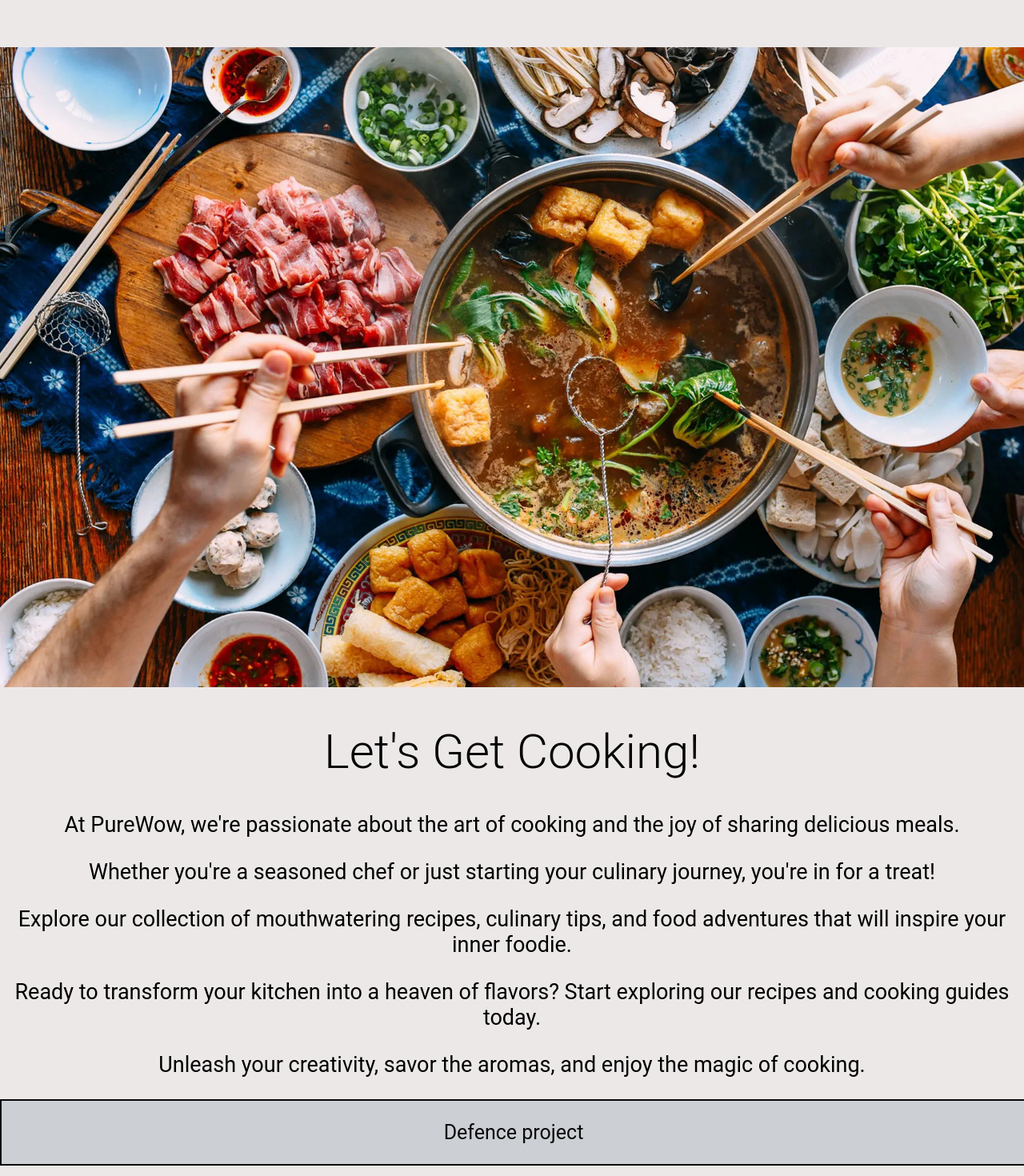
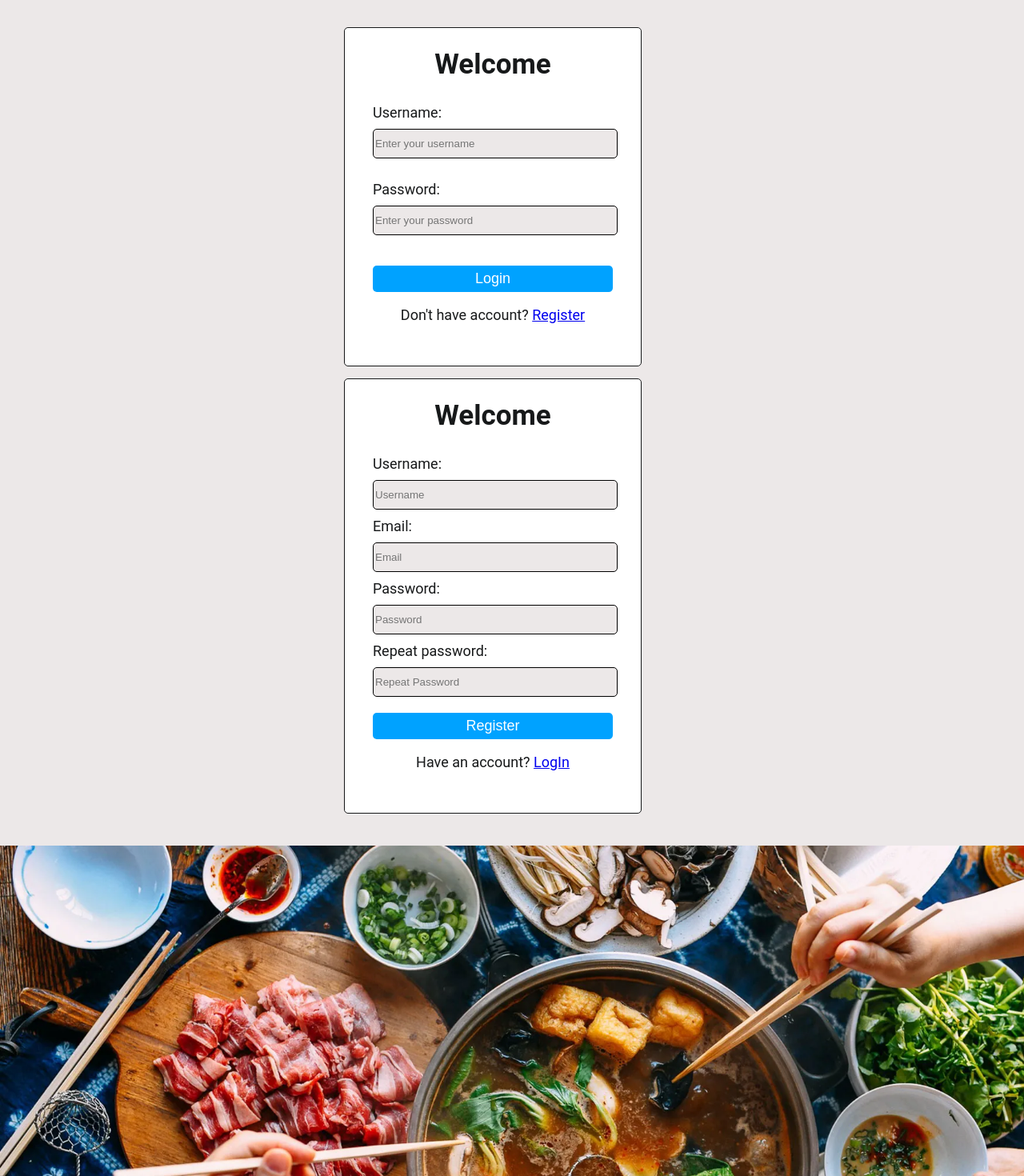
Before and after one commit to RosenValev/Purewow, a React (Vite) app in the folder client/: page / in a window 1280 px wide. Shown: the part 260-1730 px from the top of the page at 80% size. Built offline with nearby package versions, Linux system fonts and the light colour scheme; no server answers.

Commit message:
add login, register form

```diff
--- a/client/src/App.css
+++ b/client/src/App.css
@@ -1,3 +1,5 @@
+@import url(./components/login/Login.css);
+
 body {
   font-family: Roboto, sans-serif;
   font-size: 20px;
--- a/client/src/App.jsx
+++ b/client/src/App.jsx
@@ -1,6 +1,8 @@
 import { useState } from 'react'
 import './App.css'
+import Footer from './components/Footer.jsx'
 import Header from './components/Header.jsx'
+import Home from './components/Home.jsx'
 
 function App() {
     const [count, setCount] = useState(0)
@@ -9,39 +11,9 @@ function App() {
         <>
             <Header />
 
-            <main className="main-section">
-                <div>
-                    <img src="./images/what-is-hot-pot_universal.webp" alt="delicious" />
-                </div>
-                <div>
-                    <h1>Let's Get Cooking!</h1>
-                    <h2>
-                        <p>
-                            At PureWow, we're passionate about the art of cooking and the joy of
-                            sharing delicious meals.
-                        </p>
-                        <p>
-                            Whether you're a seasoned chef or just starting your culinary journey,
-                            you're in for a treat!
-                        </p>
-                        <p>
-                            Explore our collection of mouthwatering recipes, culinary tips, and
-                            food adventures that will inspire your inner foodie.
-                        </p>
-                        <p>
-                            Ready to transform your kitchen into a heaven of flavors? Start
-                            exploring our recipes and cooking guides today.
-                        </p>
-                        <p>
-                            Unleash your creativity, savor the aromas, and enjoy the magic of
-                            cooking.
-                        </p>
-                    </h2>
-                </div>
-            </main>
-            <footer>
-                <p>Defence project</p>
-            </footer>
+            <Home />
+
+            <Footer />
         </>
     )
 }
--- /dev/null
+++ b/client/src/components/Footer.jsx
@@ -0,0 +1,8 @@
+export default function Footer() {
+    return (
+        <footer>
+            <p>Defence project</p>
+        </footer>
+    );
+
+}
--- a/client/src/components/Header.jsx
+++ b/client/src/components/Header.jsx
@@ -1,4 +1,20 @@
+import { useEffect, useState } from "react";
+import * as userService from "../services/userAPI.js"
+import Login from "./login/Login.jsx";
+import Register from "./register/Register.jsx";
+
 export default function Header() {
+    const [users, setUsers] = useState([]);
+    console.log(users)
+
+    useEffect(() => {
+        userService.getAll()
+            .then(result => setUsers(result))
+            .catch(err => console.log(err));
+    }, []);
+
+
+
     return (
         <header className="header-section">
             <div className="container">
@@ -6,6 +22,7 @@ export default function Header() {
                     <div className="logo">
                         <img src="./images/purewow-logo-black.webp" alt="logo" />
                     </div>
+                    <div>
                         <ul className="menu">
                             <li className="menu-item">
                                 <a href="#">Home</a>
@@ -23,7 +40,11 @@ export default function Header() {
                             <button className="button">Register</button>
                             <button className="button">Logout</button>
                         </ul>
+                    </div>
                 </nav>
+                <Login />
+                <Register />
+
             </div>
         </header>
     )
--- /dev/null
+++ b/client/src/components/Home.jsx
@@ -0,0 +1,34 @@
+export default function Home() {
+    return (
+        <main className="main-section">
+            <div>
+                <img src="./images/what-is-hot-pot_universal.webp" alt="delicious" />
+            </div>
+            <div>
+                <h1>Let's Get Cooking!</h1>
+                <h2>
+                    <p>
+                        At PureWow, we're passionate about the art of cooking and the joy of
+                        sharing delicious meals.
+                    </p>
+                    <p>
+                        Whether you're a seasoned chef or just starting your culinary journey,
+                        you're in for a treat!
+                    </p>
+                    <p>
+                        Explore our collection of mouthwatering recipes, culinary tips, and
+                        food adventures that will inspire your inner foodie.
+                    </p>
+                    <p>
+                        Ready to transform your kitchen into a heaven of flavors? Start
+                        exploring our recipes and cooking guides today.
+                    </p>
+                    <p>
+                        Unleash your creativity, savor the aromas, and enjoy the magic of
+                        cooking.
+                    </p>
+                </h2>
+            </div>
+        </main>
+    );
+}
--- /dev/null
+++ b/client/src/components/login/Login.css
@@ -0,0 +1,62 @@
+.login-register-div {
+    margin-top: 10%;
+    text-align: center;
+    margin: auto;
+    width: 420px;
+    border-radius: 15px;
+}
+
+.login-register-box {
+    display: block;
+    width: 300px;
+    background-color: white;
+    border: 1px solid rgb(156, 152, 152);
+    padding: 35px;
+    margin-bottom: 15px;
+    border-radius: 5px;
+    border: 1px solid;
+}
+
+.login-register-box h2 {
+    font-family: Roboto;
+    font-size: 35px;
+    text-align: center;
+    margin-top: -10px;
+}
+
+.login-register-box label {
+    display: flex;
+    font-size: 18px;
+}
+
+.login-register-box input {
+    background-color: #ece8e8;
+    border: 0.1px solid black;
+    border-radius: 5px;
+    height: 33px;
+    width: 100%;
+    padding-left: 2px;
+    margin-top: 10px;
+    margin-bottom: 10px;
+}
+
+.login-register-box button {
+    background-color: rgb(0, 162, 255);
+    color: white;
+    border: none;
+    font-size: 18px;
+    width: 100%;
+    border-radius: 5px;
+    margin-top: 10px;
+    height: 33px;
+}
+
+.login-reg-button:hover {
+    color: #19283F;
+    cursor: pointer;
+}
+
+
+p {
+    font-size: 18px
+}
--- /dev/null
+++ b/client/src/components/login/Login.jsx
@@ -0,0 +1,25 @@
+export default function Login() {
+    return (
+        <div className="login-register-div">
+            <div className="login-register-box">
+                <h2>Welcome</h2>
+                <form method="POST">
+                    <p>
+                        <label>Username:</label>
+                        <input type="text" name="username" placeholder="Enter your username" />
+                    </p>
+                    <p>
+                        <label>Password:</label>
+                        <input type="password" name="password" placeholder="Enter your password" />
+                    </p>
+                    <button className="login-reg-button" type="submit">Login</button>
+                </form>
+                <p>
+                    Don't have account? <a href="/users/register">Register</a>
+                </p>
+            </div>
+
+        </div>
+
+    );
+}
--- /dev/null
+++ b/client/src/components/register/Register.jsx
@@ -0,0 +1,27 @@
+export default function Register() {
+    return (
+        <div className="login-register-div">
+            <div className="login-register-box">
+                <h2>Welcome</h2>
+                <form method="POST">
+                    <label>Username:</label>
+                    <input type="text" name="username" placeholder="Username" />
+
+                    <label>Email:</label>
+                    <input type="email" name="email" placeholder="Email" />
+
+                    <label>Password:</label>
+                    <input type="password" name="password" placeholder="Password" />
+
+                    <label>Repeat password:</label>
+                    <input type="password" name="repeatPassword" placeholder="Repeat Password" />
+
+                    <button className="login-reg-button" type="submit">Register</button>
+                </form>
+                <p>
+                    Have an account? <a href="/users/login">LogIn</a>
+                </p>
+            </div>
+        </div>
+    );
+}
--- a/client/src/main.jsx
+++ b/client/src/main.jsx
@@ -4,7 +4,5 @@ import App from './App.jsx'
 
 
 ReactDOM.createRoot(document.getElementById('root')).render(
-  <React.StrictMode>
     <App />
-  </React.StrictMode>,
 )
--- /dev/null
+++ b/client/src/services/userAPI.js
@@ -0,0 +1,14 @@
+const baseURL = 'http://localhost:3000/users/';
+
+export const getAll = async () => {
+    const response = await fetch(baseURL);
+    const result = await response.json();
+
+    return result
+};
+
+export const getOne = async (userId) => {
+    const response = await fetch(`${baseURL}/${userId}`);
+    const result = await response.json();
+    return result;
+};
```
Also changed, not shown: 1 other file (tests, documents, lock files or other folders). Lines whose indentation alone changed are shown as unchanged.
